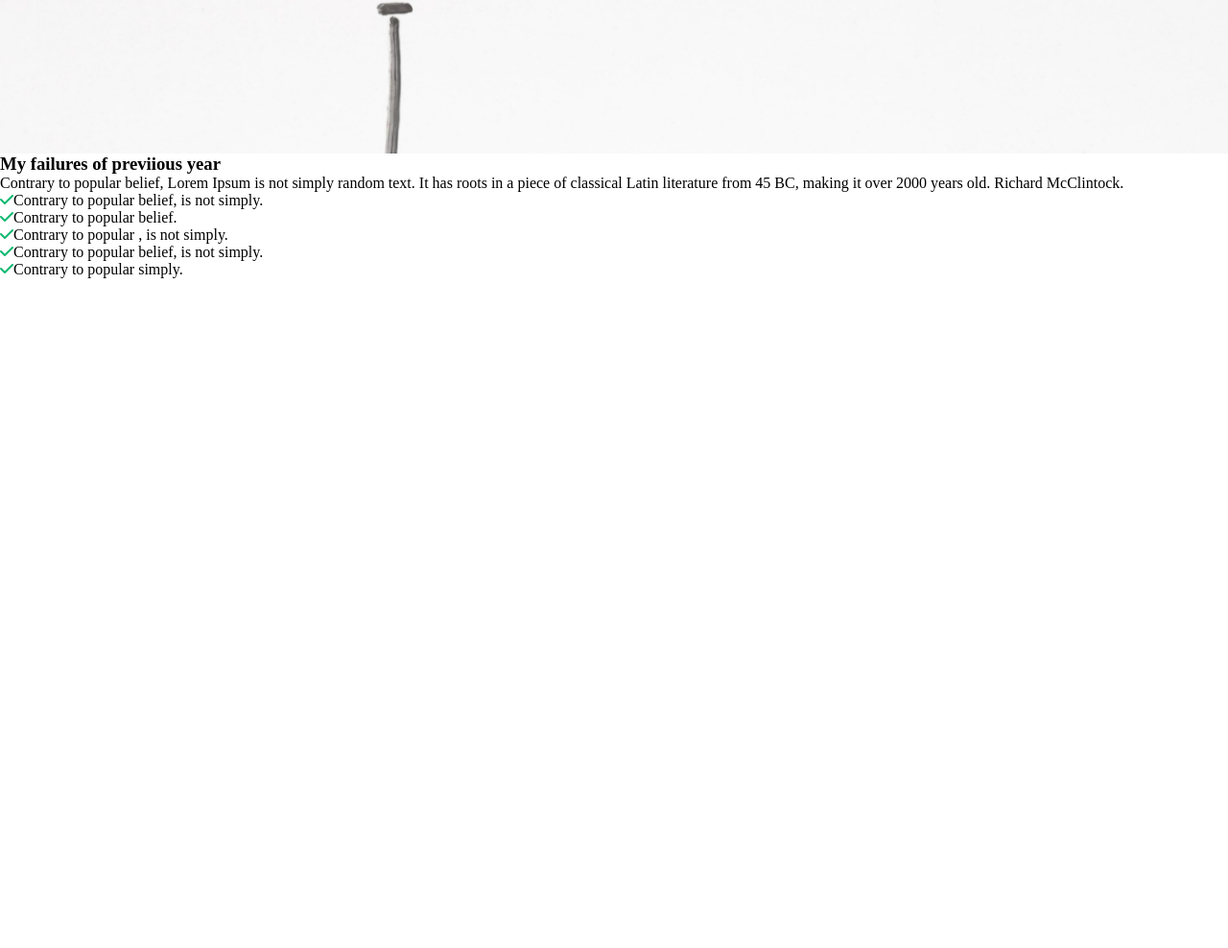
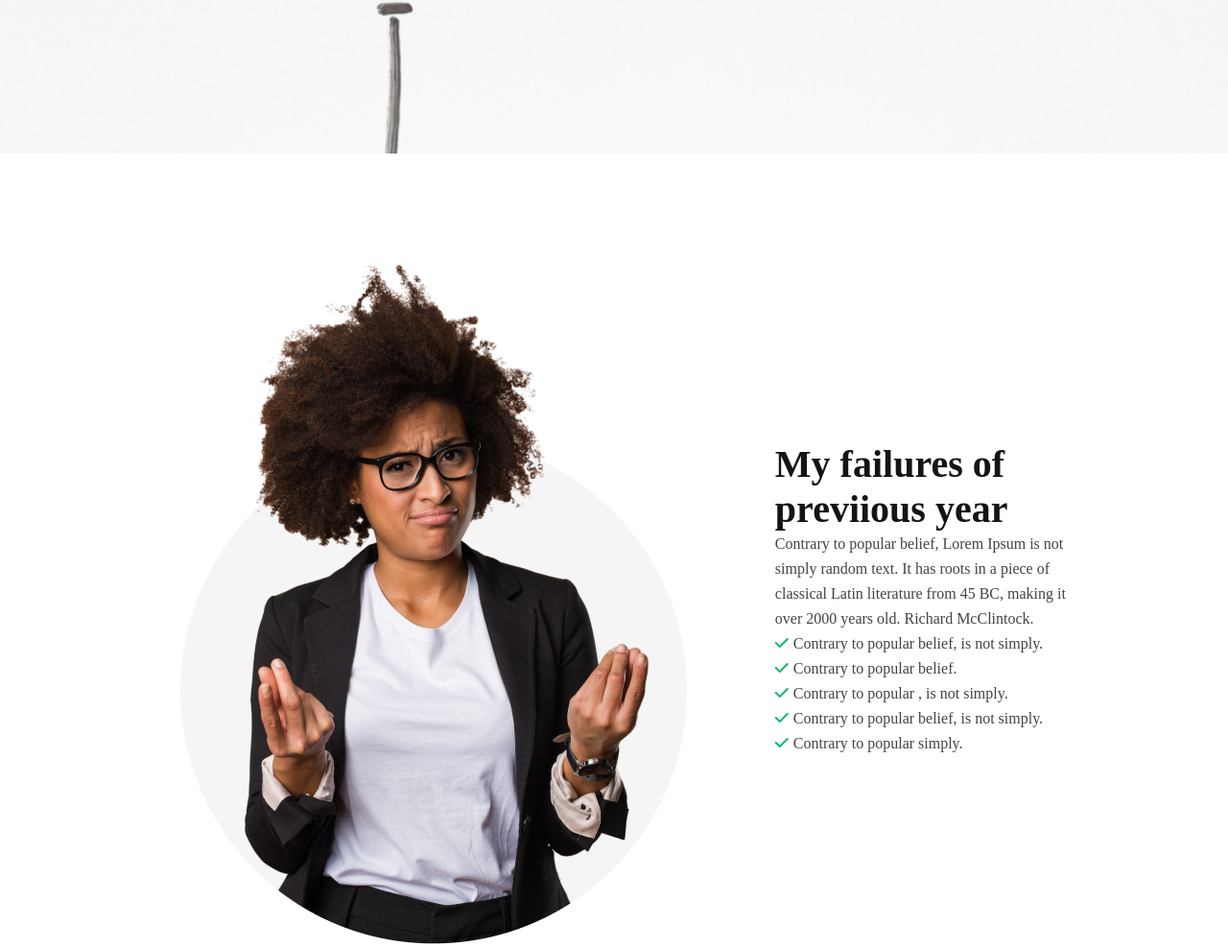
Before and after one commit to nafismahamudshahin/new-year-new-me, a plain HTML site: page index.html in a window 1280 px wide. Shown: the part 681-1669 px from the top of the page at 96% size. Before the commit the page ends 971 px from the top, so only its background shows below. Drawn offline with Linux system fonts and the light colour scheme.

Commit message:
failures section create and style this section

```diff
--- a/index.html
+++ b/index.html
@@ -18,7 +18,12 @@
     </header>
     <main>
         <section>
+
             <div class="failures">
+               <div class="failure-image">
+                    <img src="/images/person.png" alt="">
+               </div>
+               <div class="failures-text">
                 <h3 class="title">My failures of previious year</h3>
                 <p class="dipo">
                     Contrary to popular belief, Lorem Ipsum is not simply random text. It has roots in a piece of classical Latin literature from 45 BC, making it over 2000 years old. Richard McClintock.
@@ -28,6 +33,7 @@
                 <p><i class="fa-solid fa-check" style="color: #0fb86f;"></i>Contrary to popular , is not simply.</p>
                 <p><i class="fa-solid fa-check" style="color: #0fb86f;"></i>Contrary to popular belief, is not simply.</p>
                 <p><i class="fa-solid fa-check" style="color: #0fb86f;"></i>Contrary to popular simply.</p>
+               </div>
             </div>
         </section>
     </main>
--- a/styles/style.css
+++ b/styles/style.css
@@ -41,3 +41,38 @@ header p{
     background: #c73b03;
     color: black;
 }
+/* failures section */
+.failures{
+    display: flex;
+    width: 80%;
+    margin: auto;
+    justify-content: space-around;
+    align-items: center;
+    margin-top: 100px;
+}
+.title{
+    color: #151414;
+    font-family: work sans;
+    font-size: 40px;
+    font-weight: 700;
+
+}
+.dipo{
+    color:#444343;
+    font-family: Work Sans;
+    font-size: 16px;
+    font-style: normal;
+    font-weight: 400;
+    line-height: 26px;
+}
+.failures-text{
+    width: 30%;
+}
+.failures-text p{
+    line-height: 26px;
+    font-size: 16px;
+    color: #444343;
+}
+.failures-text p i{
+    margin-right: 5px;
+}
```
